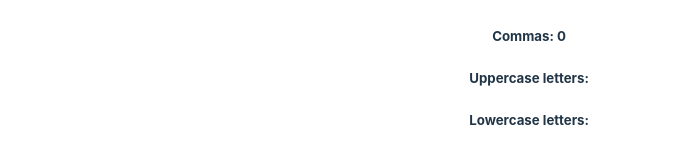
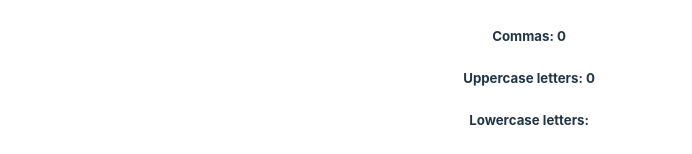
Before and after one commit to donwung/ReactWordCounter, a React (Vite) app in the folder word-counter/: page / in a window 1280 px wide. Shown: the part 363-517 px from the top of the page, without its empty margins (294-986 px from the left). Built offline with nearby package versions, Linux system fonts and the light colour scheme.

Commit message:
fixed uppercase characters not being tracked

```diff
--- a/word-counter/src/App.tsx
+++ b/word-counter/src/App.tsx
@@ -60,8 +60,9 @@ function App() {
 
     const updateUppercaseCharacterCount = (text: string) => {
         let count = 0;
+        // if there exists a change from lower to upper, increase count
         for (let i = 0; i < text.length; i++) {
-            if (text[i] === text[i].toUpperCase()) {
+            if (text[i] !== text[i].toLowerCase()) {
                 count++;
             }
         }
@@ -152,7 +153,7 @@ function App() {
                         Commas: {commaCount}
                     </h5>
                     <h5>
-                        Uppercase letters:
+                        Uppercase letters: {uppercaseCharacterCount}
                     </h5>
                     <h5>
                         Lowercase letters:
```
